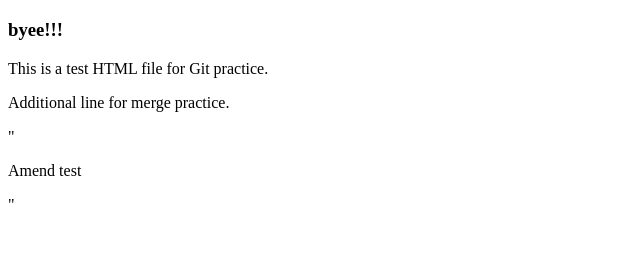
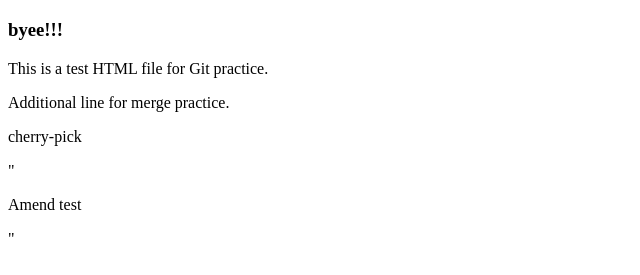
Before and after one commit to Priyadharshini-040404/source-to-destination-c-code, a plain HTML site: page index.html in a window 1280 px wide. Shown: the part 61-336 px from the top of the page, without its empty margins (0-640 px from the left). Drawn offline with Linux system fonts and the light colour scheme.

Commit message:
cherry-pick

```diff
--- a/index.html
+++ b/index.html
@@ -8,6 +8,7 @@
   <h3>byee!!!</h3>
   <p>This is a test HTML file for Git practice.</p>
   <p>Additional line for merge practice.</p>
+  <p>cherry-pick</p>
 </body>
 </html>
 "<p>Amend test</p>"
```
